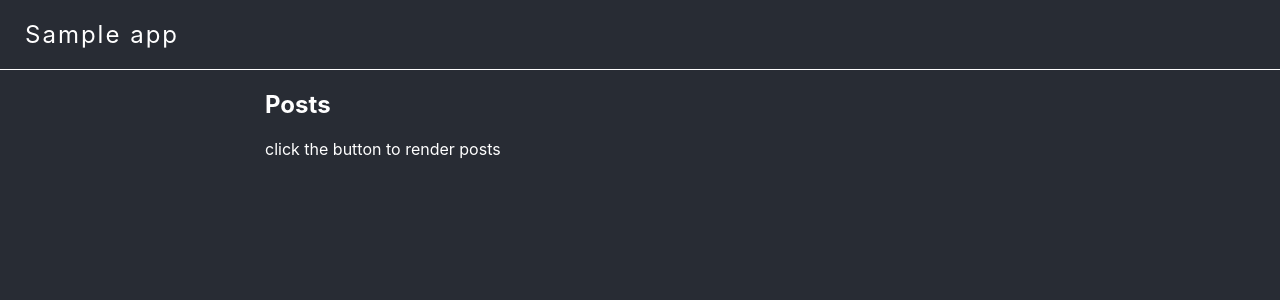
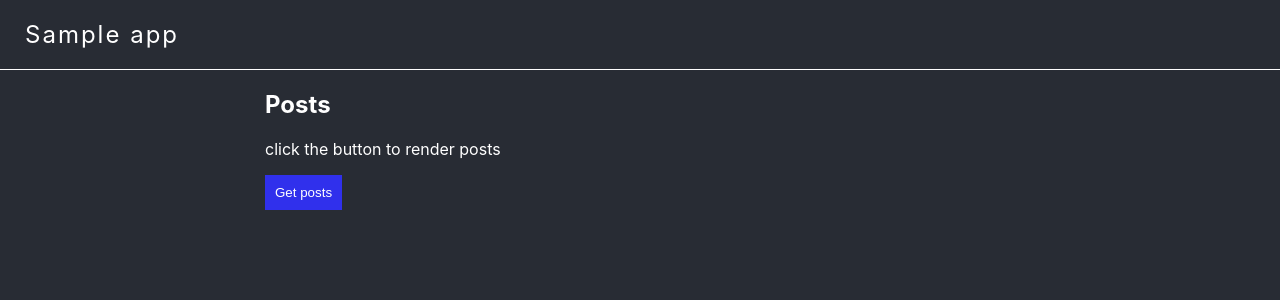
Before and after one commit to railaru/react-redux-tdd, a React (Create React App) app: page / in a window 1280 px wide. Shown: the top 300 px of the page. Built offline with nearby package versions, Linux system fonts and the light colour scheme.

Commit message:
get posts integration test

```diff
--- a/src/App.js
+++ b/src/App.js
@@ -1,7 +1,11 @@
-import React from 'react';
+import React, { Component } from 'react';
+import { connect } from 'react-redux';
+import { fetchPosts } from './actions';
 
 import Header from './components/header/header';
 import Headline from './components/headline/headline';
+import ListItem from './components/listItem/listItem';
+import SharedButton from './components/button/button';
 
 import './App.scss';
 
@@ -15,7 +19,24 @@ const tempArray = [
   }
 ];
 
-function App() {
+class App extends Component {
+  constructor(props) {
+    super(props);
+    this.fetch = this.fetch.bind(this);
+  }
+
+  fetch() {
+    this.props.fetchPosts();
+  }
+
+  render() {
+    const { posts } = this.props;
+
+    const configButton = {
+      buttonText: 'Get posts',
+      emitEvent: this.fetch
+    };
+
     return (
       <div className="App">
         <Header />
@@ -25,9 +46,25 @@ function App() {
             desc="click the button to render posts"
             tempArray={tempArray}
           />
+          <SharedButton {...configButton} />
+          {posts &&
+            posts.map(post => (
+              <ListItem
+                key={post.id}
+                title={post.title}
+                description={post.body}
+              />
+            ))}
         </section>
       </div>
     );
   }
+}
 
-export default App;
+const mapStateToProps = state => {
+  return {
+    posts: state.postsReducer
+  };
+};
+
+export default connect(mapStateToProps, { fetchPosts })(App);
--- a/src/App.scss
+++ b/src/App.scss
@@ -12,3 +12,16 @@
     letter-spacing: 2px;
   }
 }
+
+li {
+  list-style: none;
+}
+
+.button {
+  background: rgb(48, 48, 236);
+  border: 0;
+  outline: 0;
+  padding: 10px;
+  color: white;
+  cursor: pointer;
+}
--- /dev/null
+++ b/src/actions/index.js
@@ -0,0 +1,17 @@
+import axios from 'axios';
+
+import { types } from './types';
+
+export const fetchPosts = () => async dispatch => {
+  await axios
+    .get('https://jsonplaceholder.typicode.com/posts?_limit=10')
+    .then(res => {
+      dispatch({
+        type: types.GET_POSTS,
+        payload: res.data
+      });
+    })
+    .catch(err => {
+      throw new Error('Failed fetching posts: ' + err);
+    });
+};
--- a/src/components/buttons/button.js
+++ b/src/components/button/button.js
@@ -17,7 +17,11 @@ export default class SharedButton extends Component {
     const { buttonText } = this.props;
 
     return (
-      <button data-test="shared-button" onClick={() => this.submitEvent()}>
+      <button
+        className="button"
+        data-test="shared-button"
+        onClick={() => this.submitEvent()}
+      >
         {buttonText}
       </button>
     );
```
Also changed, not shown: utils/index.js (+11 -0 lines), 2 other files (tests, documents, lock files or other folders). Lines whose indentation alone changed are shown as unchanged.
